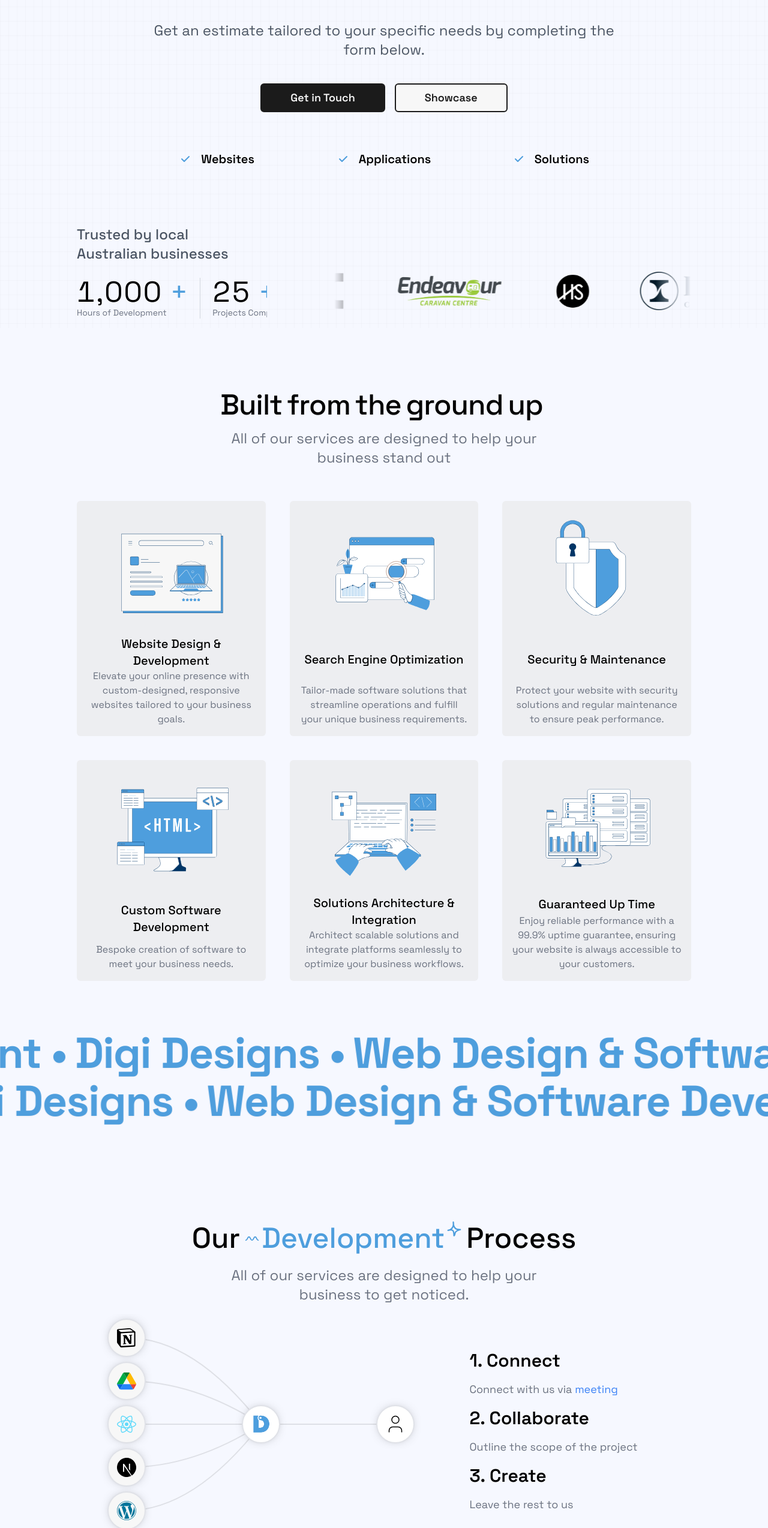
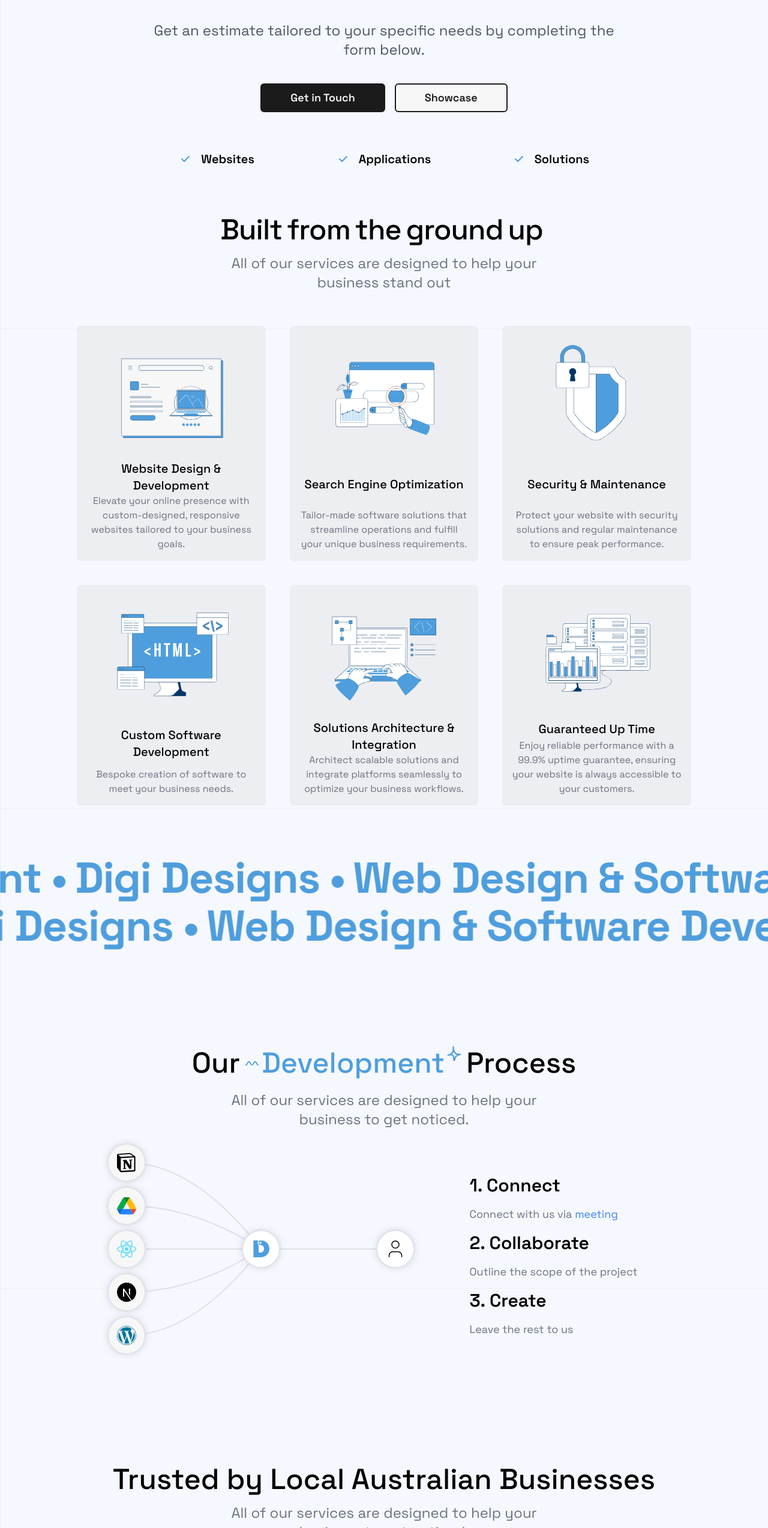
Before and after one commit to aidan-0/digi-designs, a Next.js app: page / in a window 1280 px wide. Shown: the part 253-2800 px from the top of the page at 60% size. Built offline with nearby package versions, Linux system fonts and the light colour scheme.

Commit message:
rearranged sections

```diff
--- a/app/page.tsx
+++ b/app/page.tsx
@@ -8,7 +8,6 @@ import { CheckIcon } from "@/components/icons/check-icon";
 import BoxReveal from "@/components/magicui/box-reveal";
 import { FadeText } from "@/components/magicui/fade-text";
 import NumberTicker from "@/components/magicui/number-ticker";
-import { Button } from "@/components/ui/button";
 import { InfiniteMovingLogos } from "@/components/ui/infinite-moving-logos";
 import { services } from "@/data";
 import Image from "next/image";
@@ -20,12 +19,11 @@ import { BackgroundBeamsDemo } from "@/components/demos/background-beams-demo";
 export default function Home() {
 	return (
 		<>
-			<div className="absolute inset-0 -z-10 h-full w-full bg-background bg-[linear-gradient(to_right,#8080800a_1px,transparent_1px),linear-gradient(to_bottom,#8080800a_1px,transparent_1px)] bg-[size:14px_24px]">
-				{/* <div className="absolute top-0 z-[-2] h-screen w-screen bg-white bg-[radial-gradient(100%_50%_at_50%_0%,rgba(0,163,255,0.13)_0,rgba(0,163,255,0)_50%,rgba(0,163,255,0)_100%)]"></div> */}
+			<div className="min-h-screen bg-fixed inset-0 -z-10 h-full w-full bg-background bg-[linear-gradient(to_right,#80808010_1px,transparent_1px),linear-gradient(to_bottom,#80808010_1px,transparent_1px)] bg-[size:14px_24px]">
 				{/* Nav Bar */}
 				<Element
 					name="top"
-					className="overflow-hidden shadow rounded-[6px] top-5 sticky md:mx-auto z-50 xl:w-4/5 2xl:w-[68%] bg-dd-light dark:bg-card flex items-center justify-between py-6 px-4 md:px-8 max-w-[1600px]"
+					className="overflow-hidden shadow rounded-[6px] top-5 sticky md:mx-auto z-50 xl:w-4/5 2xl:w-[68%] bg-dd bg-dd-light dark:bg-card flex items-center justify-between py-6 px-4 md:px-8 max-w-[1600px]"
 				>
 					<Link href="/">
 						<Image
@@ -158,75 +156,9 @@ export default function Home() {
 							{/* Box Reveal - END */}
 						</div>
 
-						{/* Trusted By - START */}
-						<div className="md:flex items-center justify-between gap-y-4 my-10 sm:my-24 gap-x-28 mx-auto">
-							<div className="md:w-2/5">
-								<h3 className="text-2xl font-medium text-gray-600 w-4/5">
-									Trusted by local Australian businesses
-								</h3>
-
-								<div className="flex my-6 gap-x-5 w-full">
-									<div>
-										<h4 className="text-dd-light-blue text-3xl md:text-5xl">
-											<NumberTicker value={1000} /> +
-											<p className="text-gray-500 text-sm md:text-md">
-												Hours of Development
-											</p>
-										</h4>
-									</div>
-
-									<div className="w-px bg-gray-300 self-stretch"></div>
-
-									<div className="flex-1 min-w-0">
-										<h4 className="text-dd-light-blue text-3xl md:text-5xl whitespace-nowrap overflow-hidden">
-											<NumberTicker value={25} /> +
-											<p className="text-gray-500 text-sm md:text-md">
-												Projects Completed
-											</p>
-										</h4>
-									</div>
-								</div>
-							</div>
-
-							<section className="overflow-hidden mt-10 md:w-4/5">
-								<InfiniteMovingLogos
-									speed="normal"
-									direction="left"
-									items={[
-										{
-											logo: "/client-logos/ETC-logo.webp",
-											name: "Edmonds Twins Coaching",
-											url: "https://edmondstwinscoaching.au",
-										},
-										{
-											logo: "/client-logos/Endeavour-Caravan-Centre-Logo-dark.webp",
-											name: "Endeavour Caravan Centre",
-											url: "https://endeavourcaravancentre.com.au",
-										},
-										{
-											logo: "/client-logos/House-of-stuart-logo.webp",
-											name: "House of Stuart",
-											url: "https://houseofstuart.com.au",
-										},
-										{
-											logo: "/client-logos/Ironstate-Capital-Partners-logo.webp",
-											name: "Ironstate Capital Partners",
-											url: "https://ironstate.com.au",
-										},
-										{
-											logo: "/client-logos/white-round-richards-muscle-lab-no-background.webp",
-											name: "Richards Muscle Lab",
-											url: "https://richardsmusclelab.com",
-										},
-									]}
-								/>
-							</section>
-						</div>
-						{/* Trusted By - END */}
-
 						{/* Services - Start */}
 						<Element name="services">
-							<div className="md:px-0  md:mx-auto ">
+							<div className="md:px-0 md:mx-auto pt-20">
 								<h2>
 									<WordPullUpDemo />
 								</h2>
@@ -311,11 +243,76 @@ export default function Home() {
 						</Element>
 
 						{/* Testimonials - Start */}
-						<section className="pt-20">
-							<h2 className="text-3xl md:text-5xl md:text-center font-medium flex flex-wrap items-center mx-auto justify-center pb-10">
-								Testimonials
+						<section className="pt-20 my-10 sm:my-24">
+							{/* Trusted By - START */}
+							<h2 className="text-3xl md:text-5xl md:text-center font-medium flex flex-wrap items-center mx-auto justify-center">
+								Trusted by Local Australian Businesses
 							</h2>
-							<main className="md:flex items-center justify-center space-y-6 md:space-y-0 md:gap-x-20  px-6 md:px-0">
+							<p className="text-center py-4 md:w-1/2 mx-auto text-xl md:text-2xl text-gray-500">
+									All of our services are designed to help
+									your business to get noticed.
+								</p>
+							<div className="md:flex items-center justify-between gap-y-4 my-4 gap-x-28 mx-auto">
+								<div className="md:w-2/5">
+									<div className="flex my-6 gap-x-5 w-full">
+										<div>
+											<h4 className="text-dd-light-blue text-3xl md:text-5xl">
+												<NumberTicker value={1000} /> +
+												<p className="text-gray-500 text-sm md:text-md">
+													Hours of Development
+												</p>
+											</h4>
+										</div>
+
+										<div className="w-px bg-gray-300 self-stretch"></div>
+
+										<div className="flex-1 min-w-0">
+											<h4 className="text-dd-light-blue text-3xl md:text-5xl whitespace-nowrap overflow-hidden">
+												<NumberTicker value={25} /> +
+												<p className="text-gray-500 text-sm md:text-md">
+													Projects Completed
+												</p>
+											</h4>
+										</div>
+									</div>
+								</div>
+
+								<div className="overflow-hidden md:w-4/5">
+									<InfiniteMovingLogos
+										speed="normal"
+										direction="left"
+										items={[
+											{
+												logo: "/client-logos/ETC-logo.webp",
+												name: "Edmonds Twins Coaching",
+												url: "https://edmondstwinscoaching.au",
+											},
+											{
+												logo: "/client-logos/Endeavour-Caravan-Centre-Logo-dark.webp",
+												name: "Endeavour Caravan Centre",
+												url: "https://endeavourcaravancentre.com.au",
+											},
+											{
+												logo: "/client-logos/House-of-stuart-logo.webp",
+												name: "House of Stuart",
+												url: "https://houseofstuart.com.au",
+											},
+											{
+												logo: "/client-logos/Ironstate-Capital-Partners-logo.webp",
+												name: "Ironstate Capital Partners",
+												url: "https://ironstate.com.au",
+											},
+											{
+												logo: "/client-logos/white-round-richards-muscle-lab-no-background.webp",
+												name: "Richards Muscle Lab",
+												url: "https://richardsmusclelab.com",
+											},
+										]}
+									/>
+								</div>
+							</div>
+							{/* Trusted By - END */}
+							<div className="md:flex items-center justify-center space-y-6 md:space-y-0 md:gap-x-20  px-6 md:px-0">
 								<Image
 									src={
 										"/other/richard-from-richards-muscle-lab.webp"
@@ -325,7 +322,7 @@ export default function Home() {
 									className=" md:w-1/3 rounded-md"
 									alt="image"
 								/>
-								<div className="flex flex-col gap-y-5 md:w-1/2">
+								<div className="flex flex-col gap-y-5">
 									<h1 className="text-lg md:text-2xl ">
 										&quot;Quote from richard Lorem ipsum
 										dolor sit amet, consectetur adipisicing
@@ -347,15 +344,13 @@ export default function Home() {
 										Richards Muscle Labs
 									</span>
 								</div>
-							</main>
+							</div>
 						</section>
 						{/* Testimonials - End */}
-
 					</div>
-						<section>
-							<BackgroundBeamsDemo />
-						</section>
-
+					<section>
+						<BackgroundBeamsDemo />
+					</section>
 				</main>
 			</div>
 		</>
--- a/components/magicui/word-pull-up.tsx
+++ b/components/magicui/word-pull-up.tsx
@@ -20,6 +20,7 @@ export default function WordPullUp({
       opacity: 1,
       transition: {
         staggerChildren: 0.2,
+        delayChildren: 0.5,
       },
     },
   },
```
Also changed, not shown: public/icons/Work Chat 1.svg (added).
